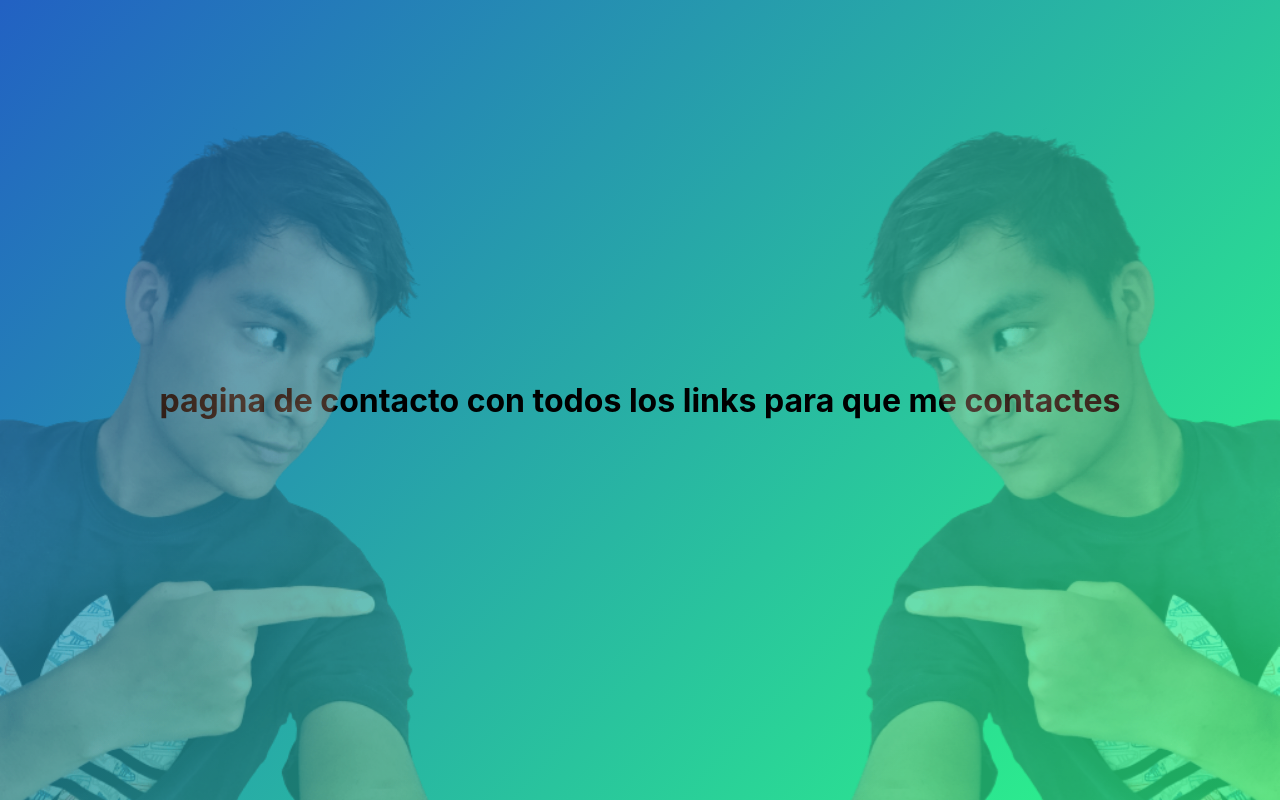
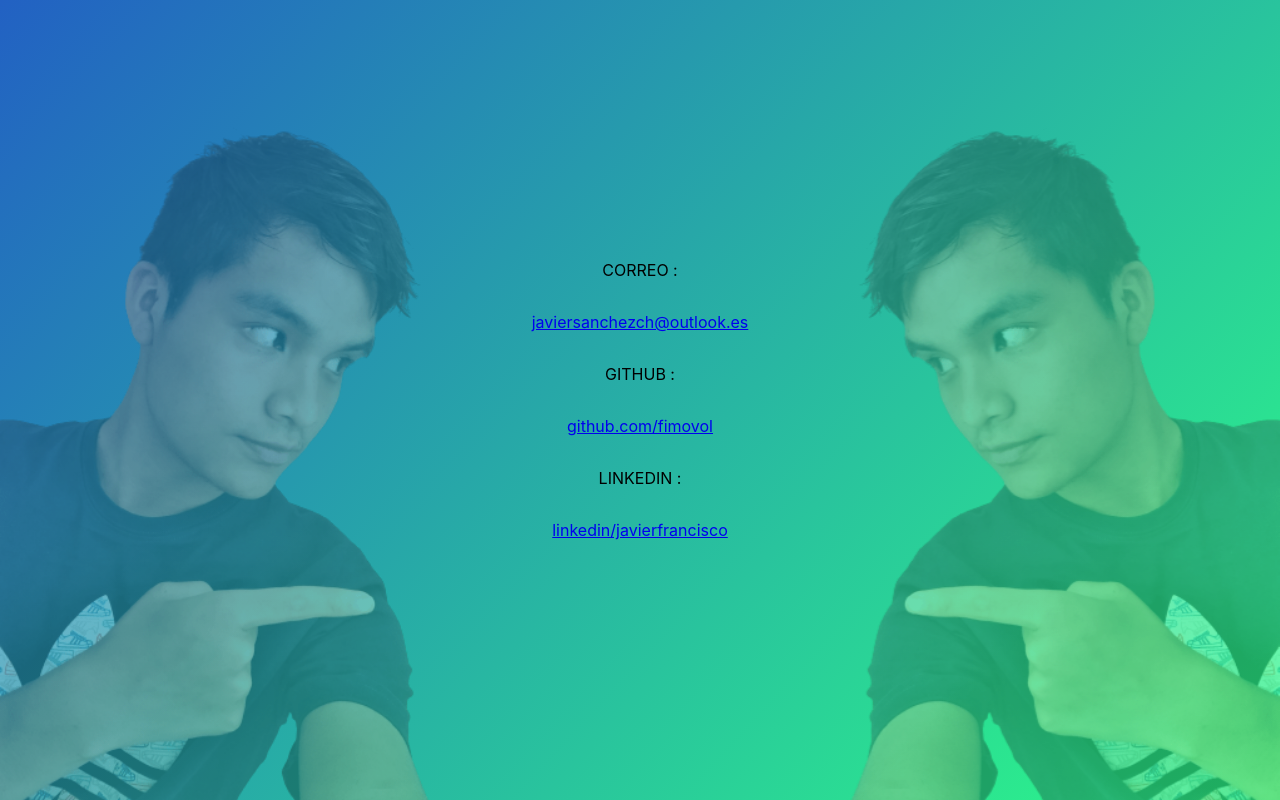
Before and after one commit to fimovol/testdereacttest, a React (Create React App) app: page /contacto in a window 1280 px wide. Built offline with nearby package versions, Linux system fonts and the light colour scheme.

Commit message:
mejorando el contenido de la web

```diff
--- a/src/routes/contacto.jsx
+++ b/src/routes/contacto.jsx
@@ -3,7 +3,12 @@ import styles from "../style/sobremi.module.css"
 export default function contacto(){
     return (
         <div className={styles.contenedorcontacto}>
-            <h1>pagina de contacto con todos los links para que me contactes</h1>
+            <p className={styles.psincapitalize}>CORREO :</p>
+            <p className={styles.psincapitalize}><a href="mailto:javiersanchezch@outlook.es">javiersanchezch@outlook.es</a> </p>
+            <p className={styles.psincapitalize}>GITHUB : </p>
+            <p className={styles.psincapitalize}><a href="https://github.com/fimovol" target="_blank" rel="noreferrer">github.com/fimovol</a> </p>
+            <p className={styles.psincapitalize}>LINKEDIN : </p>
+            <p className={styles.psincapitalize}><a href="https://www.linkedin.com/in/javier-francisco-s%C3%A1nchez-529605167/" target="_blank" rel="noreferrer">linkedin/javierfrancisco</a> </p>
         </div>
 
     )
--- a/src/routes/mejoresproyectos.jsx
+++ b/src/routes/mejoresproyectos.jsx
@@ -1,9 +1,26 @@
 import styles from "../style/sobremi.module.css"
+import ProyectosQueRealice from "../utils/proyectosjsx"
+import calculadora from "../img/calculadora.jpg"
+import luces from "../img/luces.jpg"
+import movil from "../img/movil.jpg"
+import gqldocker from "../img/gql.jpg"
+import scraping from "../img/scraping.jpg"
 
 export default function mejoresproyectos(){
+    const calculadorahref = 'https://fimovol.github.io/calculadora/'
+    const luceshref = 'https://fimovol.github.io/lucesnavide-as/'
+    const movilhref = 'https://github.com/fimovol/fpr_interfaces_senati'
+    const gqldockerhref = 'https://github.com/fimovol/test_gql_api_mongo'
+    const scrapinghref = 'https://github.com/fimovol/noticias_variadas_scraping_cliente'
     return (
         <div className={styles.contenedormejoresproyectos}>
-            <h1>mis mejores proyectos para demostrar lo que aprendi</h1>
+            <div className={styles.divproyectos}>
+                <ProyectosQueRealice src={calculadora} href={calculadorahref} alt="calculadora"/>
+                <ProyectosQueRealice src={luces} href={luceshref} alt="luces"/>
+                <ProyectosQueRealice src={movil} href={movilhref} alt="movil"/>
+                <ProyectosQueRealice src={gqldocker} href={gqldockerhref} alt="docker"/>
+                <ProyectosQueRealice src={scraping} href={scrapinghref} alt="scraping web"/>
+            </div>
         </div>
 
     )
--- a/src/routes/sobremi.jsx
+++ b/src/routes/sobremi.jsx
@@ -4,12 +4,12 @@ export default function sobremi(){
     return (
         <>
             <div className={styles.contenido}>
-                <p className={styles.p}>adasdadasjbd</p>
-                <p className={styles.p}>adasdadasjbd</p>
-                <p className={styles.p}>adasdadasjbd</p>
-                <p className={styles.p}>adasdadasjbd</p>
-                <p className={styles.p}>adasdadasjbd</p>
-                <p className={styles.p}>adasdadasjbd</p>
+                <p className={styles.p}>Me dedico a mejorar visualmente las paginas </p>
+                <p className={styles.p}>web en el sector de informática nos llaman </p>
+                <p className={styles.p}>Desarrolladores de Frontend, comencé a programar</p>
+                <p className={styles.p}> en 2018 en mi instituto, terminé proyectos, </p>
+                <p className={styles.p}>mejore como programador y ahora estoy </p>
+                <p className={styles.p}>en búsqueda de nuevos desafíos</p>
             </div>
         </>
     )
--- /dev/null
+++ b/src/utils/proyectosjsx.jsx
@@ -0,0 +1,11 @@
+import styles from "../style/sobremi.module.css"
+
+const ProyectosQueRealice = ({src,href,alt="imagen"}) =>{
+    return <div className={styles.elementosproyectos}>
+      <a href={href} target="_blank" rel="noreferrer">
+        <img className={styles.proyectosimagen} alt={alt} src={src}/>
+      </a>
+    </div>
+  }
+
+export default ProyectosQueRealice
```
